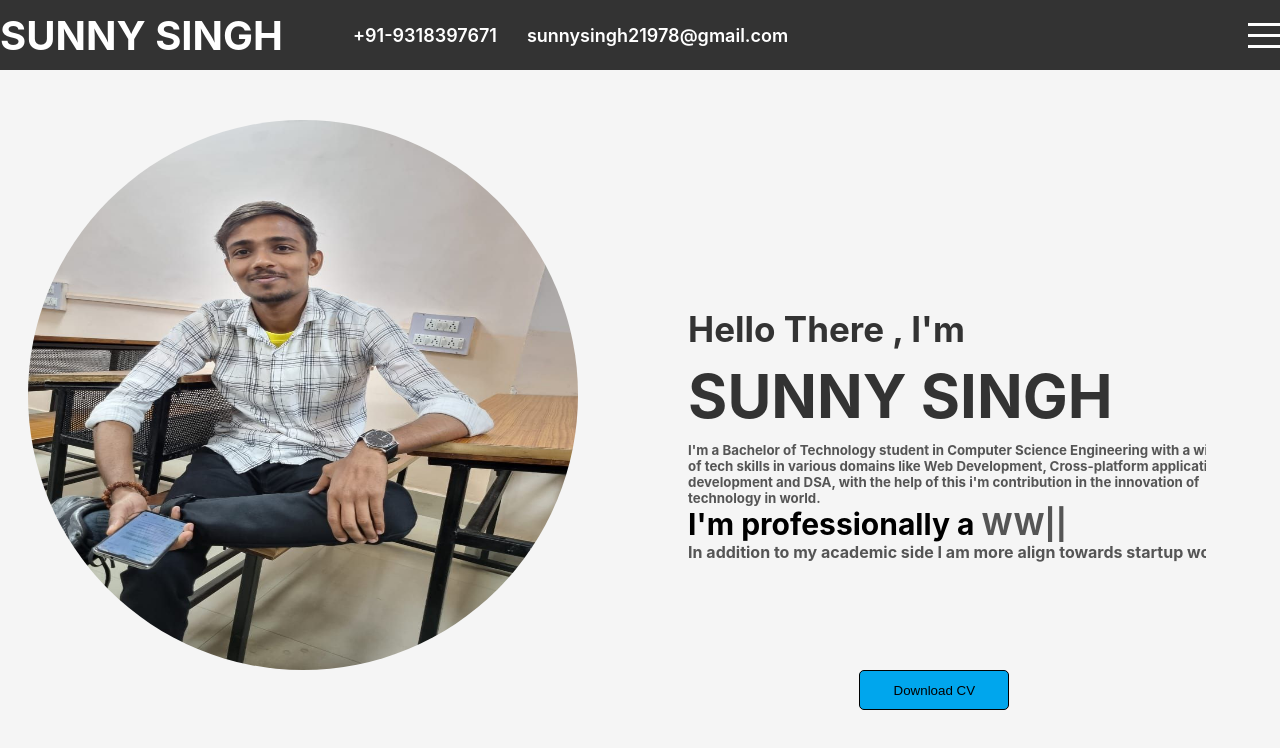
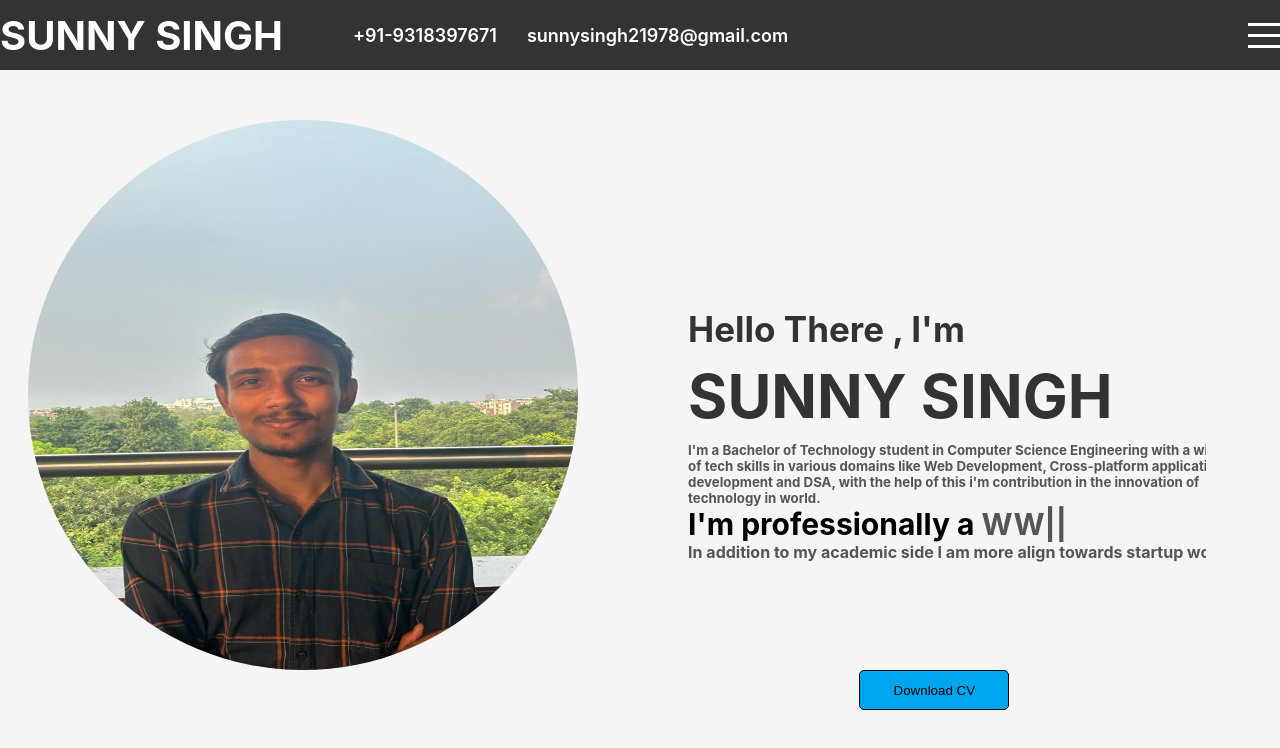
Before and after one commit to sunnysingh-9/portfolio, a React (Create React App) app: page / in a window 1280 px wide. Shown: the top 748 px of the page. Built offline with nearby package versions, Linux system fonts and the light colour scheme.

Commit message:
photo chnaged

```diff
--- a/src/components/intro/Intro.jsx
+++ b/src/components/intro/Intro.jsx
@@ -18,7 +18,7 @@ export default function Intro() {
     <div className="intro" id="intro">
       <div className="left">
         <div className="imgcontainer">
-          <img src="assets/sunnyphoto1.jpg" alt="" />
+          <img src="assets/sunny-photo.jpeg" alt="" />
         </div>
       </div>
       <div className="right">
```
Also changed, not shown: public/assets/sunny-photo.jpeg (added).
